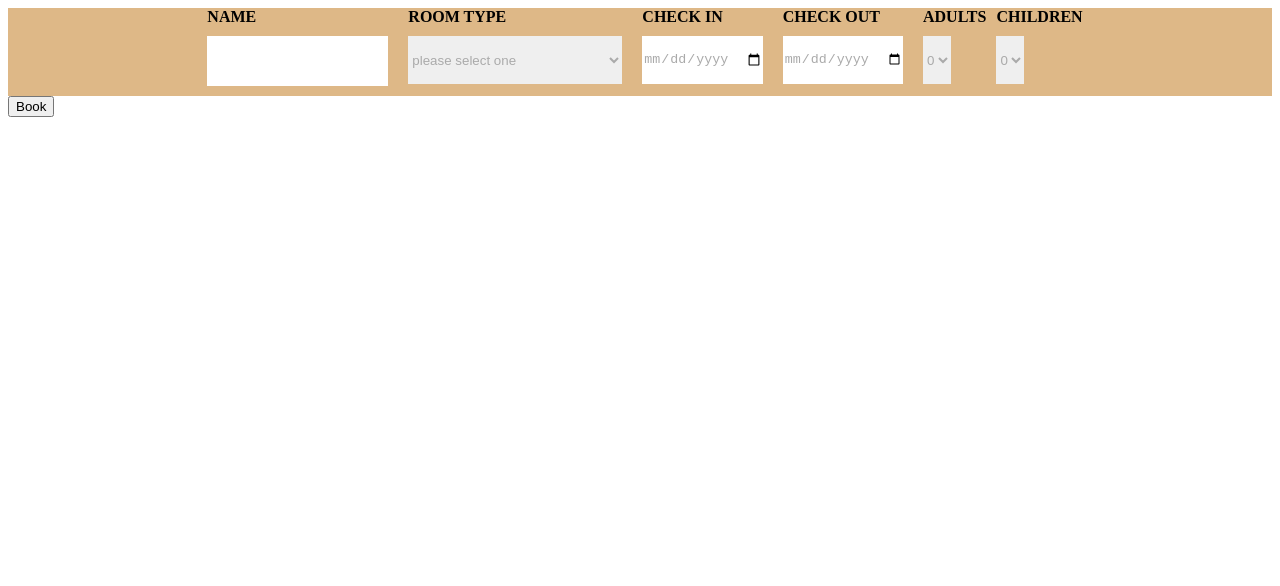
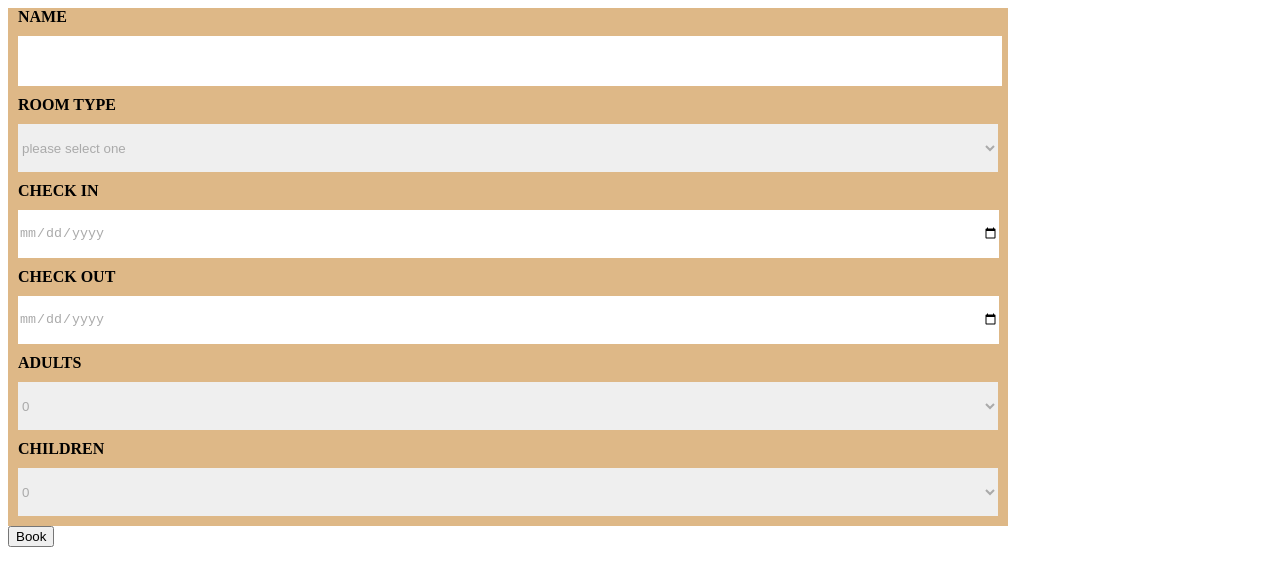
Before and after one commit to worktree28/h-m, a plain HTML site: page booking.html in a window 1280 px wide. Drawn offline with Linux system fonts and the light colour scheme; a web font is replaced by a local one.

Commit message:
input finalize

```diff
--- a/booking.html
+++ b/booking.html
@@ -20,10 +20,10 @@
                 <label for="room" class="input-label">Room type</label>
                 <select class="options" id="room" required>
                     <option value="0" style="color: rgb(182, 182, 182);" disabled selected>please select one</option>
-                    <option value="1" style="color: black;">Mini Suite</option>
+                    <option value="2.5" style="color: black;">Mini Suite</option>
                     <option value="2" style="color: black;">Deluxe Room with a Lake View</option>
-                    <option value="3" style="color: black;">Deluxe Room with a Forest View</option>
-                    <option value="4" style="color: black;">Standard Room</option>
+                    <option value="2" style="color: black;">Deluxe Room with a Forest View</option>
+                    <option value="1.5" style="color: black;">Standard Room</option>
                 </select>
             </form>
             <form action="" class="form">
--- a/css/booking.css
+++ b/css/booking.css
@@ -10,7 +10,9 @@ body {
 .cntainer{
     justify-content: center;
     display: flex;
-    width: 100%;
+    width: auto;
+    flex-direction: column;
+    max-width: 1000px;
 }
 .input-group{
     margin: 1rem;
@@ -29,6 +31,8 @@ body {
   min-height: 3rem;
     margin: 10px 10px;
     color: #aaa;
+    width: 98%;
+    align-content: center;
 }
 #myBtn{
 
--- a/js/booking.js
+++ b/js/booking.js
@@ -4,7 +4,6 @@ var modal1 = document.getElementById("myModal1")
 // Get the button that opens the modal
 var btn = document.getElementById("myBtn");
 var btn1 = document.getElementById("myBtn1");
-console.log(btn1);
 // Get the <span> element that closes the modal
 var span = document.getElementsByClassName("close")[0];
 var span1 = document.getElementsByClassName("close")[1];
```
